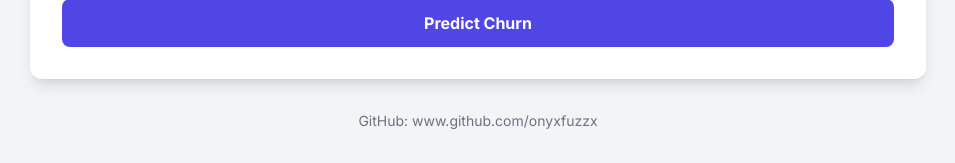
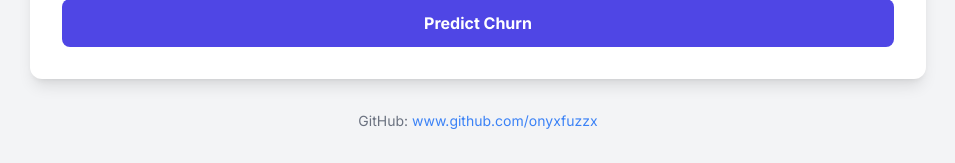
Before and after one commit to onyxfuzzx/customer-chrun-prediction, a Flask app: page / in a window 1280 px wide. Shown: the part 1095-1258 px from the top of the page, without its empty margins (162-1117 px from the left). Run offline with Flask 3, Linux system fonts and the light colour scheme; parts of the project's set-up code (start-up, migrations or seed data) failed here and were passed over; some libraries are stand-ins or nearby versions.

Commit message:
added git link and friends told me for some fix it will be fixed tomorow but code is all good

```diff
--- a/templates/index.html
+++ b/templates/index.html
@@ -221,8 +221,13 @@
         </main>
 
         <footer class="text-center mt-8 text-gray-500 text-sm">
-            <p>GitHub: www.github.com/onyxfuzzx  </p>
-        </footer>
+  <p>
+    GitHub:
+    <a href="https://www.github.com/onyxfuzzx" class="text-blue-500 hover:underline" target="_blank" rel="noopener noreferrer">
+      www.github.com/onyxfuzzx
+    </a>
+  </p>
+</footer>
     </div>
 
 </body>
```
